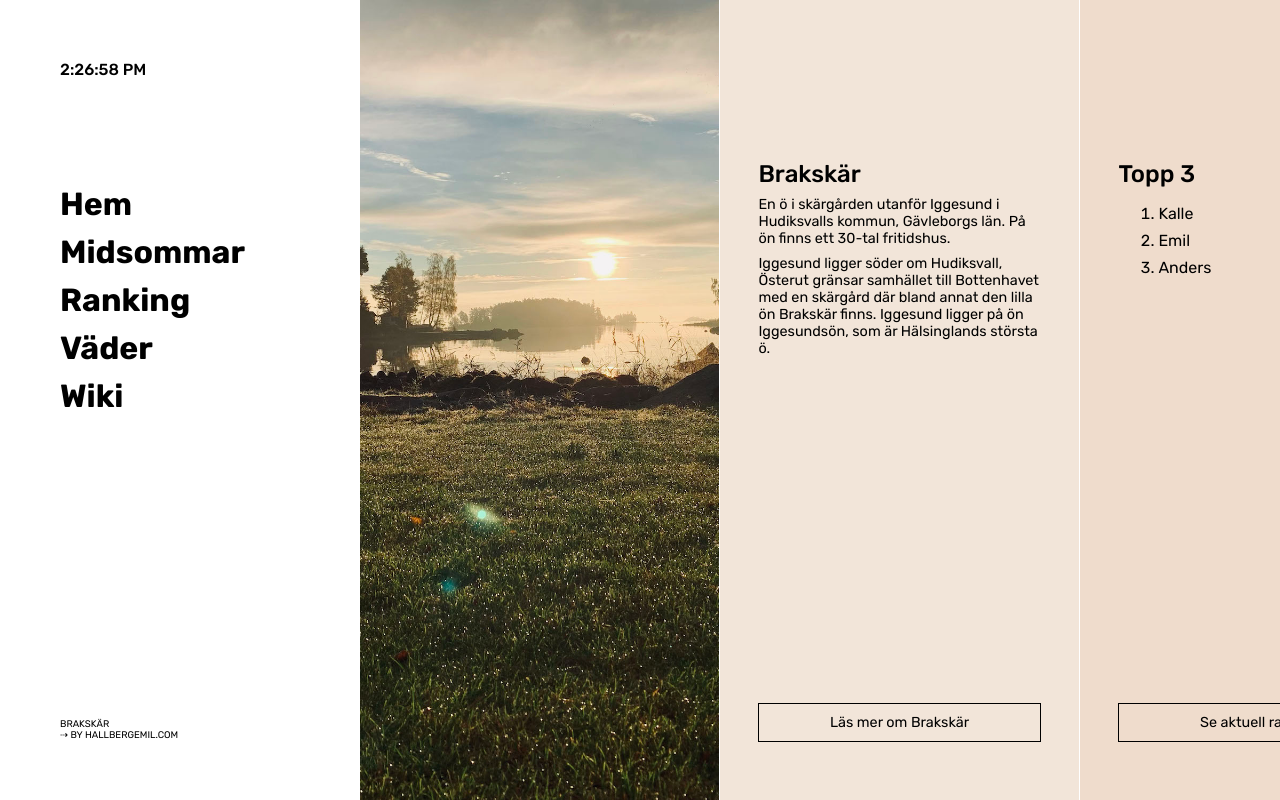
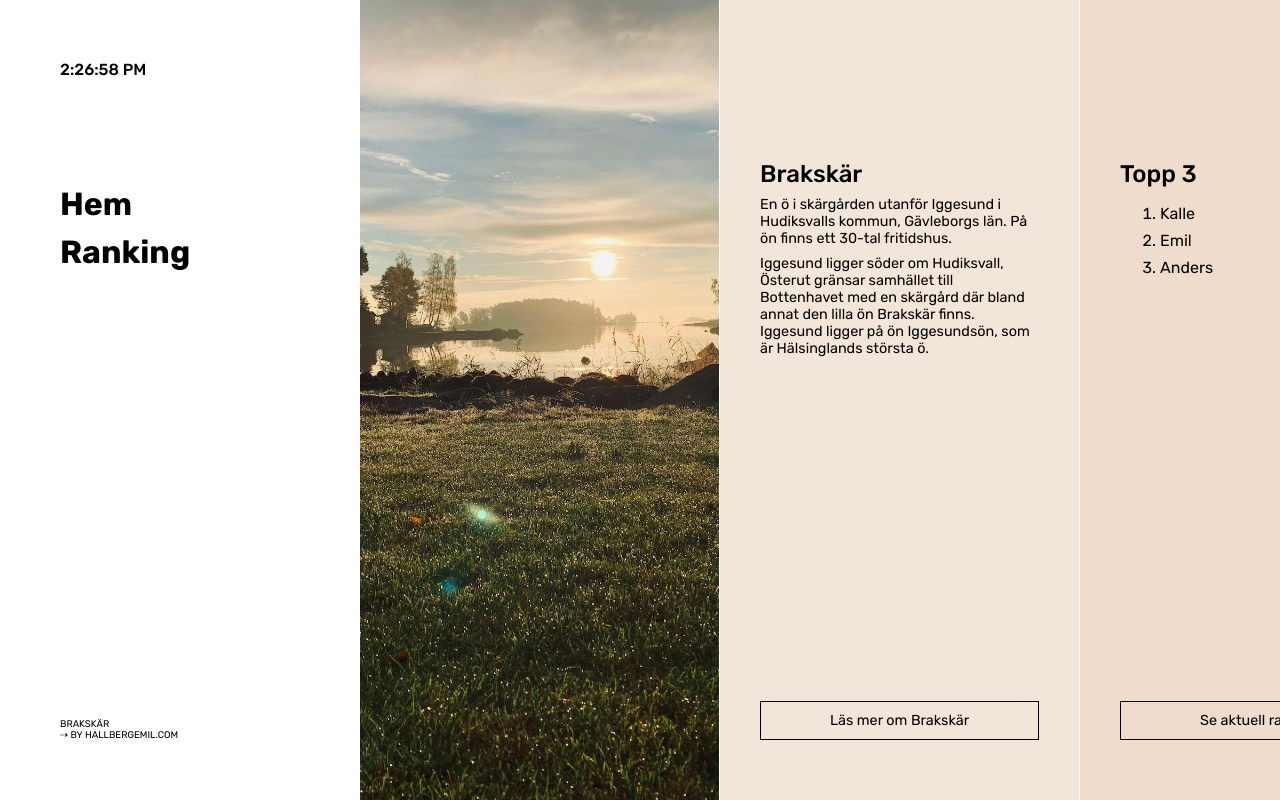
Before and after one commit to emilhallberg/brakskar, a Next.js app: page / in a window 1280 px wide. Built offline with nearby package versions, Linux system fonts and the light colour scheme.

Commit message:
Fix ranking

```diff
--- a/src/components/StartPage/Section.tsx
+++ b/src/components/StartPage/Section.tsx
@@ -9,7 +9,7 @@ const StyledSection = styled.section`
   border-right: 1px solid #ffffff;
   display: grid;
   grid-template-rows: 1fr max-content;
-  padding: 20vh 3vw 3vw;
+  padding: 20vh 40px 40px;
 
   li {
     margin: 8px 0;
--- a/src/layout/LandingLayout/index.tsx
+++ b/src/layout/LandingLayout/index.tsx
@@ -94,10 +94,7 @@ const LandingLayout = ({ children }: Props) => (
       <Clock />
       <Nav>
         <Link href="/dashboard">Hem</Link>
-        <Link href="/midsummer">Midsommar</Link>
         <Link href="/ranking">Ranking</Link>
-        <Link href="/weather">Väder</Link>
-        <Link href="/wiki">Wiki</Link>
       </Nav>
       <Footer>
         <p>BRAKSKÄR</p>
--- a/src/pages/ranking.tsx
+++ b/src/pages/ranking.tsx
@@ -21,7 +21,8 @@ export const ranking: Rank[] = [
   { id: "10", name: "Kalle", points: 8 + 1 + 1 + 9 },
   { id: "11", name: "Fredrik", points: 3 },
   { id: "12", name: "Erika", points: 3 },
-  { id: "13", name: "Valter", points: 3 },
+  { id: "13", name: "Signe", points: 3 },
+  { id: "13", name: "Valter", points: 2 },
 ];
 
 const Container = styled.div`
```
